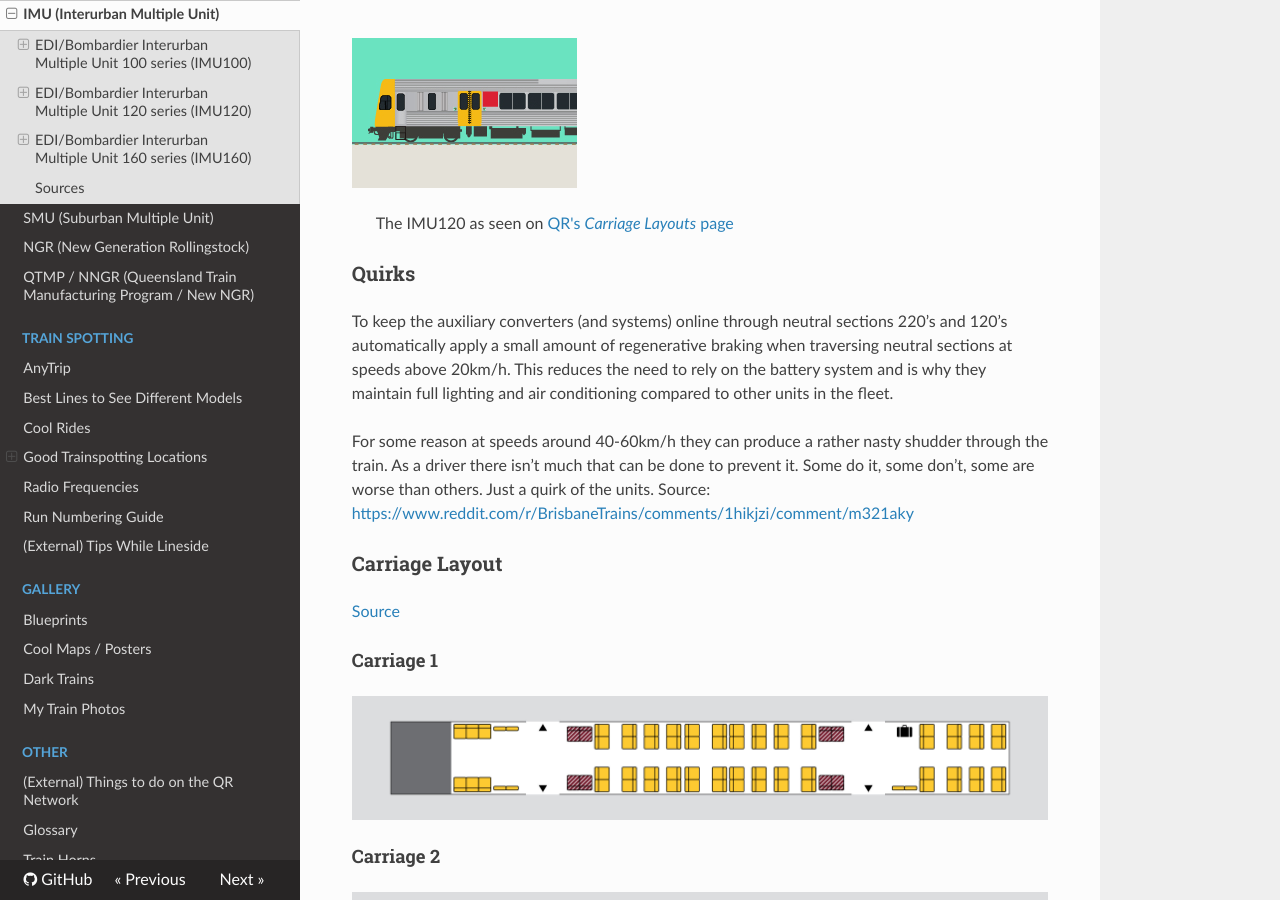
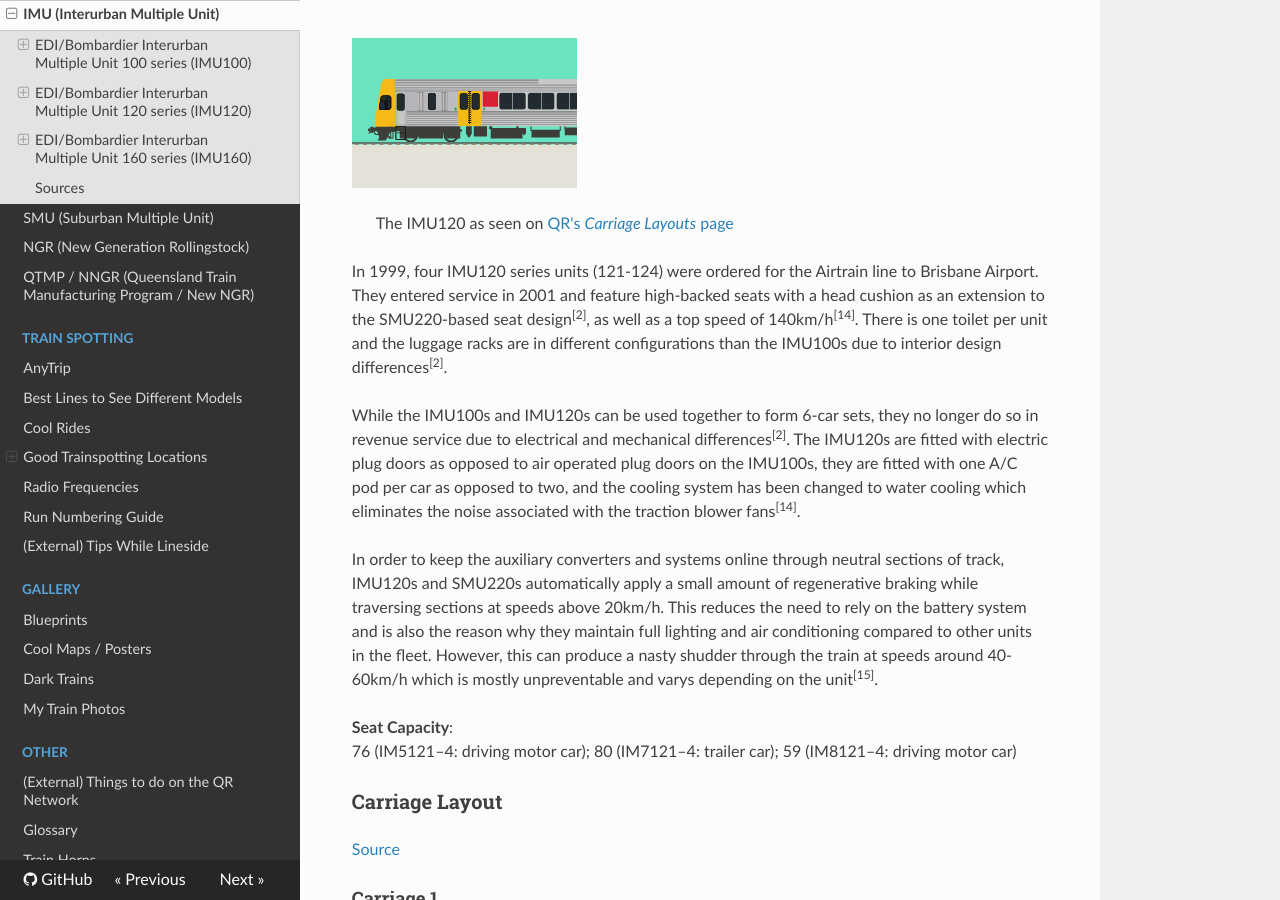
Before and after one commit to SysPoe/train-wiki, an MkDocs documentation site: the page built from docs/Rollingstock/IMU.md, in a window 1280 px wide and 900 px high, scrolled down 2291 px. Built offline with MkDocs 1.6.1, drawn with Linux system fonts in a browser that asks for light colours; nearby versions of some CDN libraries; some of the changed text lies outside the part shown.

Commit message:
Update IMU120

```diff
--- a/docs/Rollingstock/IMU.md
+++ b/docs/Rollingstock/IMU.md
@@ -49,12 +49,14 @@ Common Lines Served: Gold Coast line, Airport line, Nambour and Gympie North lin
 
 > The IMU120 as seen on [QR's _Carriage Layouts_ page](https://www.queenslandrail.com.au/forcustomers/accessibility/carriage-layouts)
 
-### Quirks
+In 1999, four IMU120 series units (121-124) were ordered for the Airtrain line to Brisbane Airport. They entered service in 2001 and feature high-backed seats with a head cushion as an extension to the SMU220-based seat design<sup>\[2\]</sup>, as well as a top speed of 140km/h<sup>\[14\]</sup>. There is one toilet per unit and the luggage racks are in different configurations than the IMU100s due to interior design differences<sup>\[2\]</sup>.
 
-To keep the auxiliary converters (and systems) online through neutral sections 220’s and 120’s automatically apply a small amount of regenerative braking when traversing neutral sections at speeds above 20km/h. This reduces the need to rely on the battery system and is why they maintain full lighting and air conditioning compared to other units in the fleet.
+While the IMU100s and IMU120s can be used together to form 6-car sets, they no longer do so in revenue service due to electrical and mechanical differences<sup>\[2\]</sup>. The IMU120s are fitted with electric plug doors as opposed to air operated plug doors on the IMU100s, they are fitted with one A/C pod per car as opposed to two, and the cooling system has been changed to water cooling which eliminates the noise associated with the traction blower fans<sup>\[14\]</sup>.
 
-For some reason at speeds around 40-60km/h they can produce a rather nasty shudder through the train. As a driver there isn’t much that can be done to prevent it. Some do it, some don’t, some are worse than others. Just a quirk of the units.
-Source: [https://www.reddit.com/r/BrisbaneTrains/comments/1hikjzi/comment/m321aky](https://www.reddit.com/r/BrisbaneTrains/comments/1hikjzi/comment/m321aky)
+In order to keep the auxiliary converters and systems online through neutral sections of track, IMU120s and SMU220s automatically apply a small amount of regenerative braking while traversing sections at speeds above 20km/h. This reduces the need to rely on the battery system and is also the reason why they maintain full lighting and air conditioning compared to other units in the fleet. However, this can produce a nasty shudder through the train at speeds around 40-60km/h which is mostly unpreventable and varys depending on the unit<sup>\[15\]</sup>.
+
+**Seat Capacity**:<br>
+76 (IM5121–4: driving motor car); 80 (IM7121–4: trailer car); 59 (IM8121–4: driving motor car)
 
 ### Carriage Layout
 
@@ -130,3 +132,5 @@ Source: [https://www.reddit.com/r/BrisbaneTrains/comments/1hikjzi/comment/m321ak
 - **\[11\]** [https://en-academic.com/dic.nsf/enwiki/6614269](https://en-academic.com/dic.nsf/enwiki/6614269)
 - **\[12\]** [https://www.data.qld.gov.au/dataset/queensland-rail-contract-disclosure-fy2023-2024/resource/22563422-0ea2-4bb0-80fb-a0428afc6365](https://www.data.qld.gov.au/dataset/queensland-rail-contract-disclosure-fy2023-2024/resource/22563422-0ea2-4bb0-80fb-a0428afc6365) archived [here](../media/Archive/qr-contract-disclosure-fy2023-2024.csv)
 - **\[13\]** [https://www.data.qld.gov.au/dataset/queensland-rail-contract-disclosure-fy2022-2023/resource/d135ec7d-4a7a-40b2-98e4-3df90365f374](https://www.data.qld.gov.au/dataset/queensland-rail-contract-disclosure-fy2022-2023/resource/d135ec7d-4a7a-40b2-98e4-3df90365f374) archived [here](../media/Archive/qr-contract-disclosure-fy2022-2023.csv)
+- **\[14\]** [https://qrig.org/motive-power/self-propelled-passenger-stock/electric-multiple-units/edibombardier-interurban-multiple-unit-120-series-imu120](https://qrig.org/motive-power/self-propelled-passenger-stock/electric-multiple-units/edibombardier-interurban-multiple-unit-120-series-imu120)
+- **\[15\]** [https://www.reddit.com/r/BrisbaneTrains/comments/1hikjzi/comment/m321aky](https://www.reddit.com/r/BrisbaneTrains/comments/1hikjzi/comment/m321aky)
```
